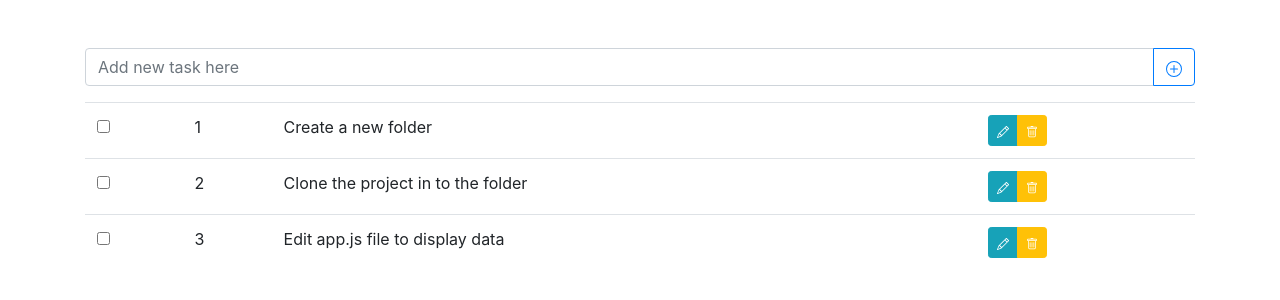
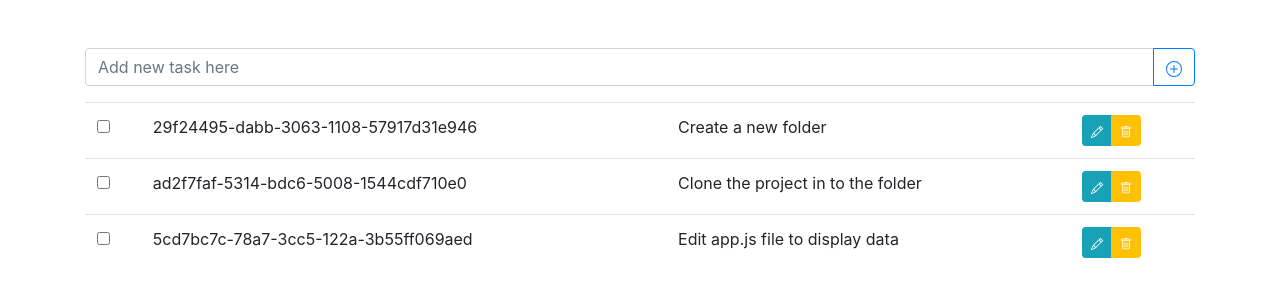
Before and after one commit to ThamalDilanka/ToDoApp, a React (Create React App) app: page / in a window 1280 px wide. Shown: the top 300 px of the page. Built offline with nearby package versions, Linux system fonts and the light colour scheme.

Commit message:
Functional requirments are completed

```diff
--- a/package.json
+++ b/package.json
@@ -10,7 +10,8 @@
     "react": "^16.13.1",
     "react-bootstrap-sweetalert": "^5.1.9",
     "react-dom": "^16.13.1",
-    "react-scripts": "3.4.1"
+    "react-scripts": "3.4.1",
+    "react-uuid": "^1.0.2"
   },
   "scripts": {
     "start": "react-scripts start",
--- a/src/App.js
+++ b/src/App.js
@@ -3,22 +3,23 @@ import './App.css';
 import ToDoTasks from './components/ToDoTasks';
 import ToDoInput from './components/ToDoInput';
 import SweetAlert from 'react-bootstrap-sweetalert';
+import uuid from 'react-uuid';
 
 class App extends Component {
 	state = {
 		toDoTasks: [
 			{
-				id: 1,
+				id: uuid(),
 				task: 'Create a new folder',
 				completed: false
 			},
 			{
-				id: 2,
+				id: uuid(),
 				task: 'Clone the project in to the folder',
 				completed: false
 			},
 			{
-				id: 3,
+				id: uuid(),
 				task: 'Edit app.js file to display data',
 				completed: false
 			}
@@ -26,18 +27,23 @@ class App extends Component {
 		toDoInput: '',
 		toDoUpdateId: -1,
 		toDoDeleteId: -1,
+		showUpdateAlert: false,
 		showDeleteAlert: false
 	};
 
 	// Toggle completed
 	markComplete = id => {
+
+		const checkedTask = this.state.toDoTasks.find(
+			toDoTask => toDoTask.id === id
+		);
+
+		checkedTask.completed = !checkedTask.completed;
+
 		this.setState({
-			toDoTasks: this.state.toDoTasks.map(toDoTask => {
-				if (toDoTask.id === id) {
-					toDoTask.completed = !toDoTask.completed;
-				}
-				return toDoTask;
-			})
+			toDoTasks: [
+				...this.state.toDoTasks.filter(toDoTask => toDoTask.id !== id), checkedTask
+			]
 		});
 	};
 
@@ -50,25 +56,12 @@ class App extends Component {
 
 	// Delete task
 	deleteTask = () => {
-		let mutex = 'NotFound';
-		let newToDoTasks = [];
-
-		// Re Arrange IDs
-		this.state.toDoTasks.forEach(toDoTask => {
-			if (this.state.toDoDeleteId === toDoTask.id) {
-				mutex = 'Found';
-				return;
-			}
-			if (mutex === 'NotFound') {
-				newToDoTasks.push(toDoTask);
-			} else {
-				const { id, task, completed } = toDoTask;
-				newToDoTasks.push({ id: id - 1, task, completed });
-			}
-		});
-
 		this.setState({
-			toDoTasks: newToDoTasks,
+			toDoTasks: [
+				...this.state.toDoTasks.filter(
+					toDoTask => toDoTask.id !== this.state.toDoDeleteId
+				)
+			],
 			toDoDeleteId: -1,
 			showDeleteAlert: false
 		});
@@ -80,13 +73,13 @@ class App extends Component {
 			let newToDoTask = {};
 			if (id === -1) {
 				newToDoTask = {
-					id: this.state.toDoTasks.length + 1,
+					id: uuid(),
 					task,
 					completed: false
 				};
 
 				this.setState({
-					toDoTasks: [...this.state.toDoTasks, newToDoTask]
+					toDoTasks: [newToDoTask, ...this.state.toDoTasks]
 				});
 			} else {
 				newToDoTask = {
@@ -108,6 +101,14 @@ class App extends Component {
 
 	// Update
 	updateTaskHandler = id => {
+		if (
+			this.state.toDoTasks.find(toDoTask => toDoTask.id === id).completed
+		) {
+			this.setState({
+				showUpdateAlert: true
+			});
+		}
+
 		this.setState({
 			toDoInput: this.state.toDoTasks.find(toDoTask => toDoTask.id === id)
 				.task,
@@ -152,7 +153,18 @@ class App extends Component {
 							this.setState({ showDeleteAlert: false });
 						}}
 					>
-						You will not be able to recover this imaginary file!
+						You will not be able to recover this action!
+					</SweetAlert>
+				) : null}
+
+				{this.state.showUpdateAlert ? (
+					<SweetAlert
+						title='This task has already completed!'
+						onConfirm={() => {
+							this.setState({ showUpdateAlert: false });
+						}}
+					>
+						You can't update completed tasks
 					</SweetAlert>
 				) : null}
 			</div>
```
Also changed, not shown: 1 other file (tests, documents, lock files or other folders).
